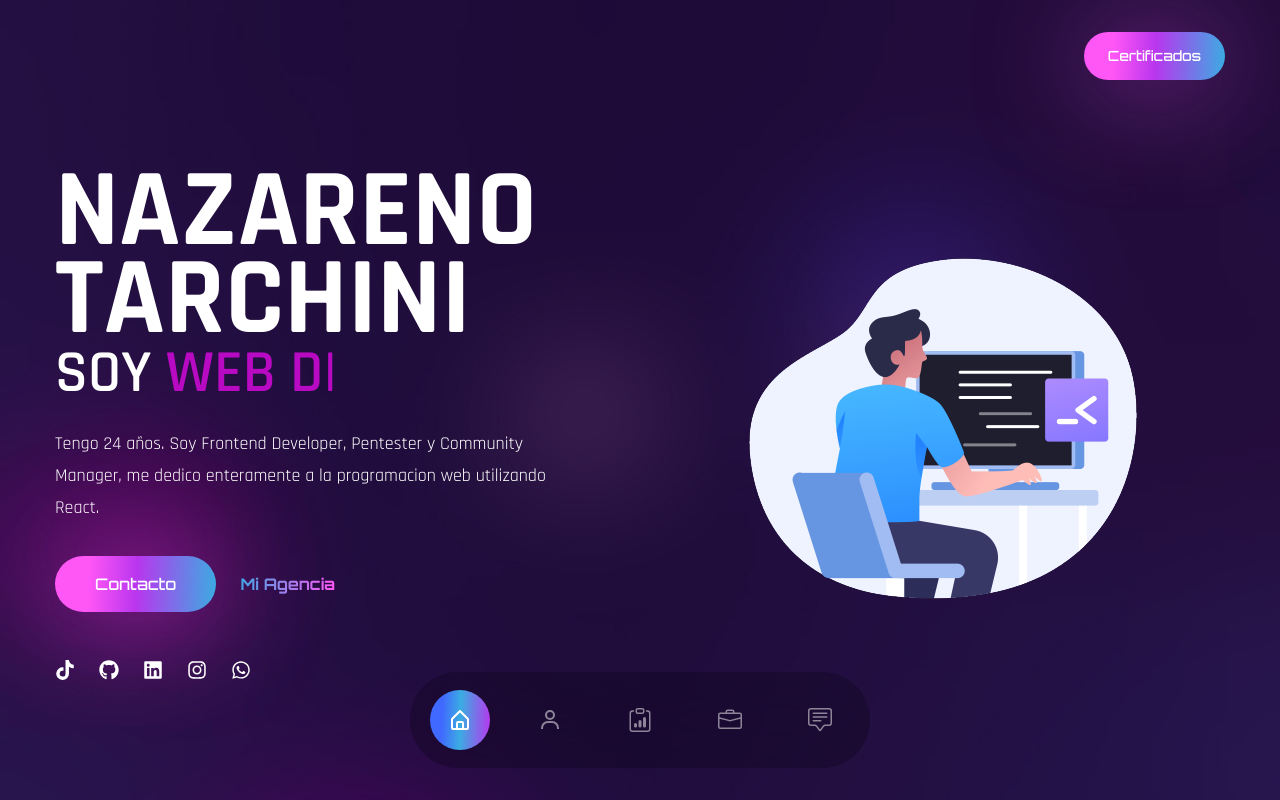
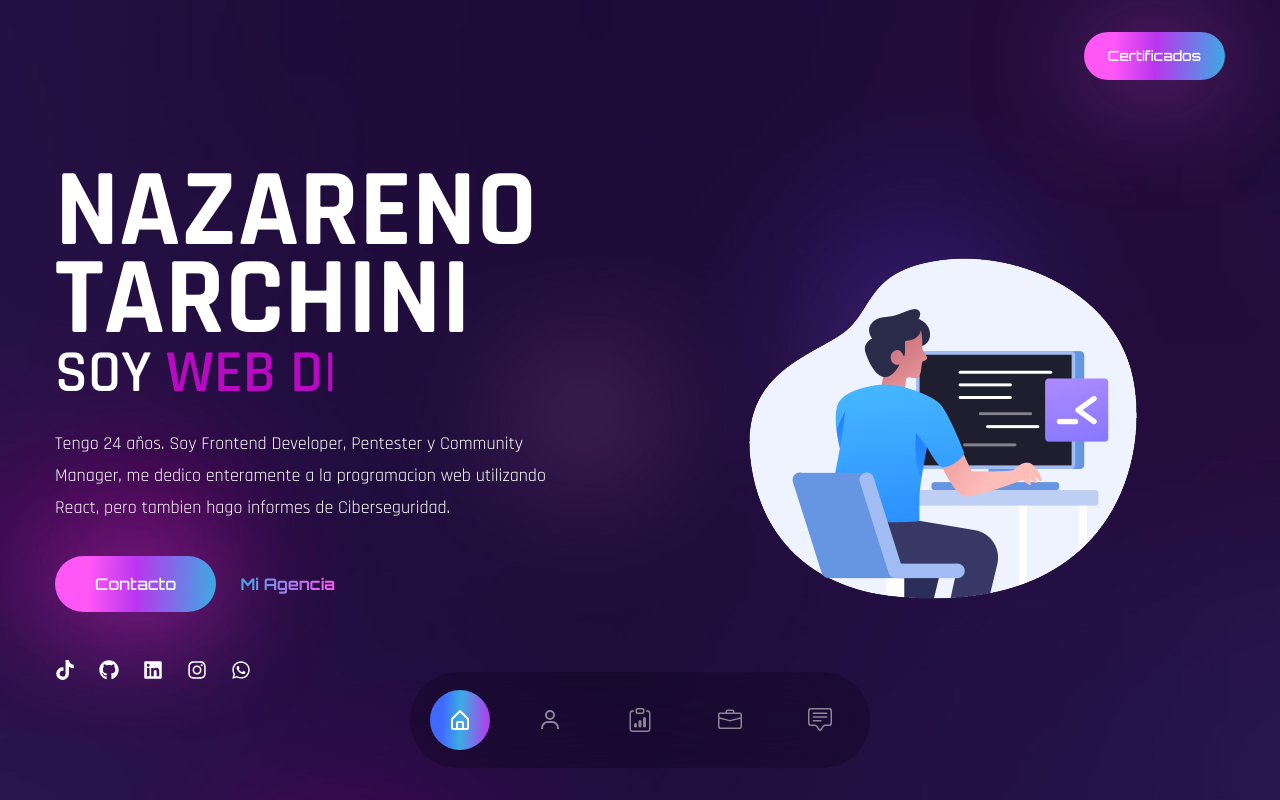
Before and after one commit to Ntarchini99/new-portfolio, a React (Vite) app: page / in a window 1280 px wide. Shown: the top 800 px of the page. Built offline with nearby package versions, Linux system fonts and the light colour scheme; a web font is replaced by a local one.

Commit message:
Content Optimization

```diff
--- a/src/components/banner.tsx
+++ b/src/components/banner.tsx
@@ -53,7 +53,7 @@ export const Banner = () => {
                 className="mx-auto mb-8 max-w-lg lg:mx-0"
               >
                 Tengo 24 años. Soy Frontend Developer, Pentester y Community Manager, me dedico
-                enteramente a la programacion web utilizando React.
+                enteramente a la programacion web utilizando React, pero tambien hago informes de Ciberseguridad.
               </motion.p>
 
               <motion.div
```
